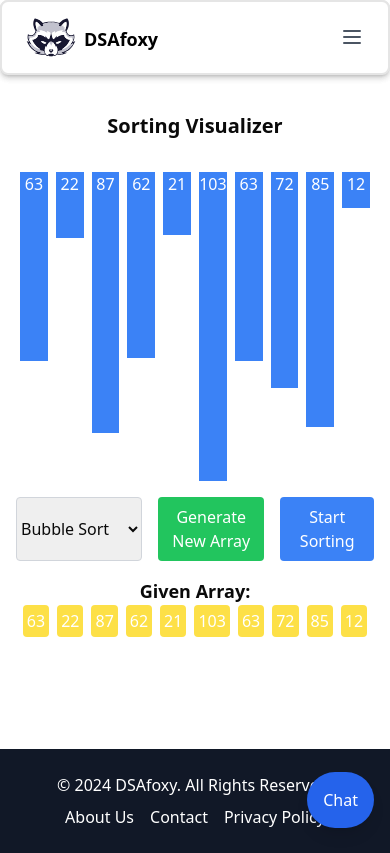
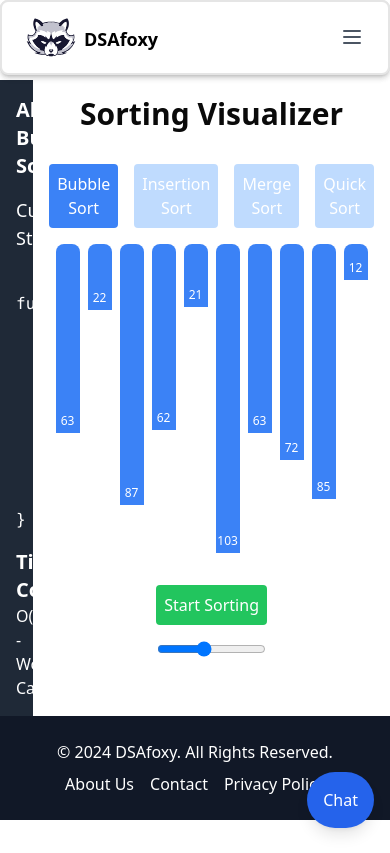
Before and after one commit to ShivaShankarReddy098/data-structure-and-sorting-visualizer, a Next.js app: page /sorting in a window 390 px wide. Built offline with nearby package versions, Linux system fonts and the light colour scheme.

Commit message:
small changes

```diff
--- a/app/page.js
+++ b/app/page.js
@@ -1,6 +1,6 @@
 import AboutMe from "@/components/AboutMe";
 import Concepts from "@/components/Concepts";
-import Feedback from "@/components/Feedback";
+// import Feedback from "@/components/Feedback";
 import Hero from "@/components/Hero";
 
 export default function Home() {
@@ -9,7 +9,7 @@ export default function Home() {
       <Hero />
       <Concepts />
       <AboutMe />
-      <Feedback />
+      {/* <Feedback /> */}
     </>
   );
 }
--- a/components/SortingVisualizer.jsx
+++ b/components/SortingVisualizer.jsx
@@ -1,5 +1,6 @@
 "use client";
 import React, { useState, useEffect } from "react";
+import gsap from "gsap";
 
 const SortingVisualizer = () => {
   const [array, setArray] = useState([]);
@@ -8,6 +9,9 @@ const SortingVisualizer = () => {
   const [algorithm, setAlgorithm] = useState("Bubble Sort");
   const [sortedArray, setSortedArray] = useState([]);
   const [activeBars, setActiveBars] = useState([]);
+  const [changingBars, setChangingBars] = useState([]);
+  const [isSidebarOpen, setIsSidebarOpen] = useState(true);
+  const [currentStep, setCurrentStep] = useState("");
 
   const generateArray = () => {
     const newArray = Array.from(
@@ -18,27 +22,49 @@ const SortingVisualizer = () => {
     setGivenArr(newArray);
     setSortedArray([]);
     setActiveBars([]);
+    setChangingBars([]);
   };
 
   useEffect(() => {
     generateArray();
   }, []);
 
-  // Sorting Algorithms
+  const animateBars = (indices, color, delay = 0) => {
+    const timeline = gsap.timeline({ delay });
+    indices.forEach((idx) => {
+      timeline.to(`.bar-${idx}`, {
+        backgroundColor: color,
+        duration: 0.2,
+      });
+    });
+  };
+
+  const animateSwap = (idx1, idx2, newHeight1, newHeight2) => {
+    gsap.to(`.bar-${idx1}`, { height: `${newHeight1 * 3}px`, duration: 0.4 });
+    gsap.to(`.bar-${idx2}`, { height: `${newHeight2 * 3}px`, duration: 0.4 });
+  };
+
   const bubbleSort = async () => {
     const arr = [...array];
     for (let i = 0; i < arr.length; i++) {
       for (let j = 0; j < arr.length - i - 1; j++) {
         setActiveBars([j, j + 1]);
+        setChangingBars([j, j + 1]);
+        setCurrentStep(`Bubble Sort - Comparing ${arr[j]} and ${arr[j + 1]}`);
+        animateBars([j, j + 1], "#ef4444");
         if (arr[j] > arr[j + 1]) {
           [arr[j], arr[j + 1]] = [arr[j + 1], arr[j]];
+          animateSwap(j, j + 1, arr[j], arr[j + 1]);
           setArray([...arr]);
           await new Promise((resolve) => setTimeout(resolve, speed));
         }
-        setActiveBars([]);
+        setChangingBars([]);
+        animateBars([j, j + 1], "#3b82f6");
       }
     }
     setSortedArray([...arr]);
+    setActiveBars([]);
+    setCurrentStep("Bubble Sort - Sorting Completed");
   };
 
   const insertionSort = async () => {
@@ -48,16 +74,24 @@ const SortingVisualizer = () => {
       let j = i - 1;
       while (j >= 0 && arr[j] > key) {
         setActiveBars([j, j + 1]);
+        setChangingBars([j, j + 1]);
+        setCurrentStep(
+          `Insertion Sort - Shifting ${arr[j]} and placing ${key}`
+        );
+        animateBars([j, j + 1], "#ef4444");
         arr[j + 1] = arr[j];
+        animateSwap(j, j + 1, arr[j], arr[j + 1]);
         setArray([...arr]);
         await new Promise((resolve) => setTimeout(resolve, speed));
         j--;
       }
       arr[j + 1] = key;
       setArray([...arr]);
-      setActiveBars([]);
+      setChangingBars([]);
+      animateBars([j + 1], "#3b82f6");
     }
     setSortedArray([...arr]);
+    setCurrentStep("Insertion Sort - Sorting Completed");
   };
 
   const mergeSort = async (arr = array) => {
@@ -74,6 +108,9 @@ const SortingVisualizer = () => {
     let result = [];
     while (left.length && right.length) {
       setActiveBars([0, 1]);
+      setChangingBars([0, 1]);
+      setCurrentStep(`Merge Sort - Merging ${left[0]} and ${right[0]}`);
+      animateBars([0, 1], "#ef4444");
       if (left[0] < right[0]) {
         result.push(left.shift());
       } else {
@@ -81,7 +118,8 @@ const SortingVisualizer = () => {
       }
       setArray([...result, ...left, ...right]);
       await new Promise((resolve) => setTimeout(resolve, speed));
-      setActiveBars([]);
+      setChangingBars([]);
+      animateBars([0, 1], "#3b82f6");
     }
     return [...result, ...left, ...right];
   };
@@ -104,16 +142,22 @@ const SortingVisualizer = () => {
     let i = low - 1;
     for (let j = low; j < high; j++) {
       setActiveBars([j, high]);
+      setChangingBars([j, high]);
+      setCurrentStep(`Quick Sort - Comparing ${arr[j]} and pivot ${arr[high]}`);
+      animateBars([j, high], "#ef4444");
       if (arr[j] < pivot) {
         i++;
         [arr[i], arr[j]] = [arr[j], arr[i]];
+        animateSwap(i, j, arr[i], arr[j]);
         setArray([...arr]);
         await new Promise((resolve) => setTimeout(resolve, speed));
       }
     }
     [arr[i + 1], arr[high]] = [arr[high], arr[i + 1]];
+    animateSwap(i + 1, high, arr[i + 1], arr[high]);
     setArray([...arr]);
-    setActiveBars([]);
+    setChangingBars([]);
+    animateBars([i + 1, high], "#3b82f6");
     return i + 1;
   };
 
@@ -127,81 +171,164 @@ const SortingVisualizer = () => {
     } else if (algorithm === "Quick Sort") await quickSort();
   };
 
+  const toggleSidebar = () => {
+    setIsSidebarOpen(!isSidebarOpen);
+  };
+
   return (
-    <div className="px-4 lg:py-40 py-28">
-      <h2 className="text-xl font-bold mb-8 flex justify-center ">
+    <div className="flex pt-20  ">
+      {/* Sidebar */}
+      <div
+        className={`${
+          isSidebarOpen ? "w-80" : "w-0"
+        } bg-gray-800 text-white p-4 transition-all duration-300 overflow-hidden lg:w-1/2`}
+      >
+        <button
+          onClick={toggleSidebar}
+          className="text-2xl absolute top-4 right-4 text-white lg:hidden"
+        >
+          X
+        </button>
+        <h3 className="text-xl font-semibold">Algorithm: {algorithm}</h3>
+        <h4 className="mt-4 text-lg">Current Step:</h4>
+        <p className="text-sm">{currentStep}</p>
+        <pre className="mt-4">
+          {algorithm === "Bubble Sort" &&
+            `
+function bubbleSort(arr) {
+  for (let i = 0; i < arr.length; i++) {
+    for (let j = 0; j < arr.length - i - 1; j++) {
+      if (arr[j] > arr[j + 1]) {
+        [arr[j], arr[j + 1]] = [arr[j + 1], arr[j]];
+      }
+    }
+  }
+  return arr;
+}
+`}
+          {algorithm === "Insertion Sort" &&
+            `
+function insertionSort(arr) {
+  for (let i = 1; i < arr.length; i++) {
+    let key = arr[i];
+    let j = i - 1;
+    while (j >= 0 && arr[j] > key) {
+      arr[j + 1] = arr[j];
+      j--;
+    }
+    arr[j + 1] = key;
+  }
+  return arr;
+}
+`}
+          {algorithm === "Merge Sort" &&
+            `
+function mergeSort(arr) {
+  if (arr.length <= 1) return arr;
+  const mid = Math.floor(arr.length / 2);
+  const left = mergeSort(arr.slice(0, mid));
+  const right = mergeSort(arr.slice(mid));
+  return merge(left, right);
+}
+`}
+          {algorithm === "Quick Sort" &&
+            `
+function quickSort(arr) {
+  if (arr.length <= 1) return arr;
+  const pivot = arr[arr.length - 1];
+  const left = arr.filter(item => item < pivot);
+  const right = arr.filter(item => item > pivot);
+  return [...quickSort(left), pivot, ...quickSort(right)];
+}
+`}
+        </pre>
+        <h3 className="text-xl font-semibold mt-4">Time Complexity:</h3>
+        <p>
+          {algorithm === "Bubble Sort" && "O(n^2) - Worst Case"}
+          {algorithm === "Insertion Sort" && "O(n^2) - Worst Case"}
+          {algorithm === "Merge Sort" && "O(n log n)"}
+          {algorithm === "Quick Sort" && "O(n log n) - Average Case"}
+        </p>
+      </div>
+
+      {/* Main Content */}
+      <div className="flex-1 p-4">
+        <h1 className="text-3xl font-bold text-center mb-8">
           Sorting Visualizer
-      </h2>
-      <div className="flex justify-center mb-4">
+        </h1>
+        <div className="flex justify-center gap-4 mb-4">
+          <button
+            onClick={() => setAlgorithm("Bubble Sort")}
+            className={`${
+              algorithm === "Bubble Sort" ? "bg-blue-500" : "bg-blue-200"
+            } text-white p-2 rounded`}
+          >
+            Bubble Sort
+          </button>
+          <button
+            onClick={() => setAlgorithm("Insertion Sort")}
+            className={`${
+              algorithm === "Insertion Sort" ? "bg-blue-500" : "bg-blue-200"
+            } text-white p-2 rounded`}
+          >
+            Insertion Sort
+          </button>
+          <button
+            onClick={() => setAlgorithm("Merge Sort")}
+            className={`${
+              algorithm === "Merge Sort" ? "bg-blue-500" : "bg-blue-200"
+            } text-white p-2 rounded`}
+          >
+            Merge Sort
+          </button>
+          <button
+            onClick={() => setAlgorithm("Quick Sort")}
+            className={`${
+              algorithm === "Quick Sort" ? "bg-blue-500" : "bg-blue-200"
+            } text-white p-2 rounded`}
+          >
+            Quick Sort
+          </button>
+        </div>
+        <div className="flex justify-center gap-2">
           {array.map((value, idx) => (
             <div
               key={idx}
-            className={`mx-1 text-white text-center ${
-              activeBars.includes(idx) ? "bg-red-500" : "bg-blue-500"
-            }`}
+              className={`bar-${idx} bg-blue-500 w-6 rounded-t-lg`}
               style={{
                 height: `${value * 3}px`,
-              width: "30px",
+                position: "relative",
               }}
             >
+              <span
+                className="absolute bottom-0 text-xs text-white w-full text-center"
+                style={{ paddingBottom: "4px" }}
+              >
                 {value}
+              </span>
             </div>
           ))}
         </div>
-      <div className="flex justify-center mb-4">
-        <select
-          className="border border-gray-300 lg:p-2 rounded mr-4"
-          value={algorithm}
-          onChange={(e) => setAlgorithm(e.target.value)}
-        >
-          <option>Bubble Sort</option>
-          <option>Insertion Sort</option>
-          <option>Merge Sort</option>
-          <option>Quick Sort</option>
-        </select>
+        <div className="flex justify-center mb-4 mt-8">
           <button
-          className="bg-green-500 lg:px-4 lg:py-2 px-1 py-1 text-white rounded mr-4"
-          onClick={generateArray}
-        >
-          Generate New Array
-        </button>
-        <button
-          className="bg-blue-500 px-4 py-2 text-white rounded"
             onClick={startSorting}
+            className="bg-green-500 text-white p-2 rounded"
           >
             Start Sorting
           </button>
         </div>
-      {givenArr.length > 0 && (
-        <div className="text-center mt-4">
-          <h3 className="text-lg font-bold">Given Array:</h3>
-          <div className="flex justify-center">
-            {givenArr.map((value, idx) => (
-              <div
-                key={idx}
-                className="bg-yellow-300 mx-1 text-white text-center lg:p-2 p-1 rounded"
-              >
-                {value}
-              </div>
-            ))}
+        <div className="flex justify-center mb-4">
+          <input
+            type="range"
+            min="100"
+            max="2000"
+            step="100"
+            value={speed}
+            onChange={(e) => setSpeed(e.target.value)}
+            className="w-1/3"
+          />
         </div>
       </div>
-      )}
-      {sortedArray.length > 0 && (
-        <div className="text-center mt-4">
-          <h3 className="text-lg font-bold">Sorted Array:</h3>
-          <div className="flex justify-center">
-            {sortedArray.map((value, idx) => (
-              <div
-                key={idx}
-                className="bg-green-500 mx-1 text-white text-center lg:p-2 p-1 rounded"
-              >
-                {value}
-              </div>
-            ))}
-          </div>
-        </div>
-      )}
     </div>
   );
 };
```
Lines whose indentation alone changed are shown as unchanged.
